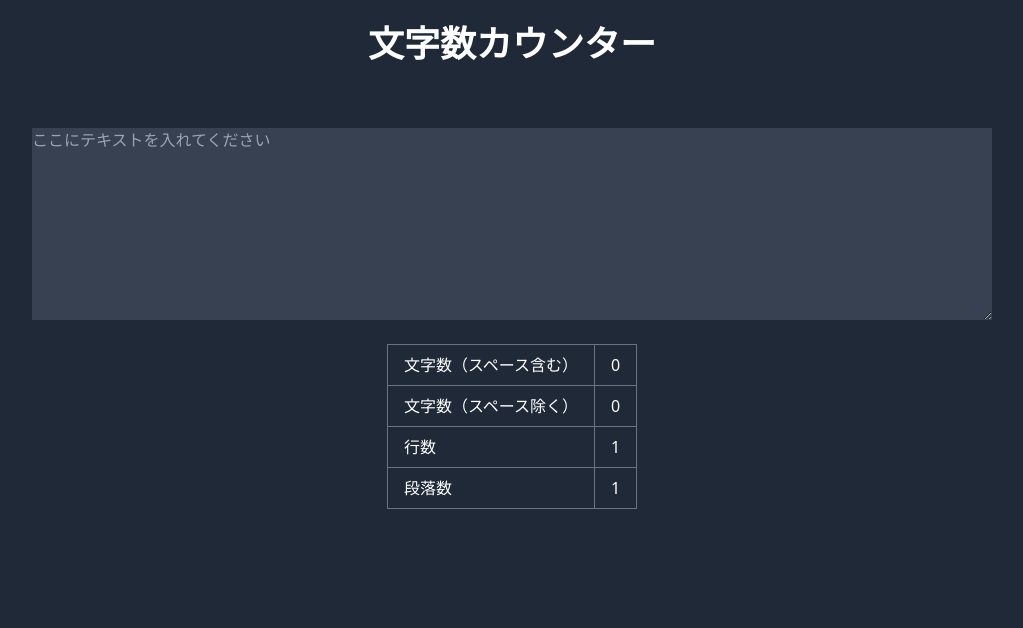
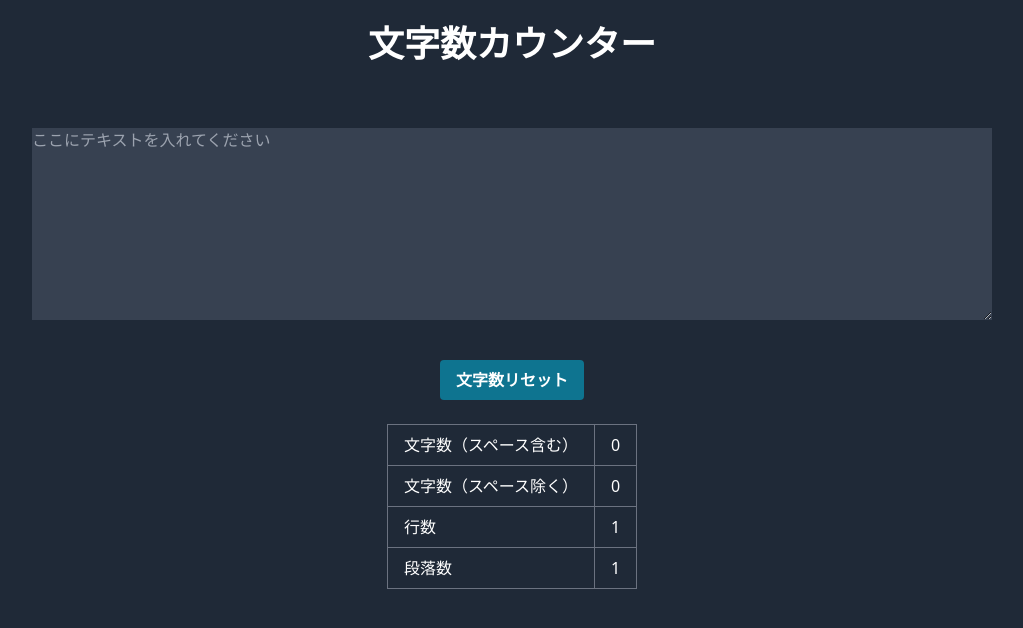
Before and after one commit to bellsanct/bellsanct-tools, a Vue app: page / in a window 1280 px wide. Shown: the top 628 px of the page, without its empty margins (128-1151 px from the left). Built offline with nearby package versions, Linux system fonts and the light colour scheme.

Commit message:
add reset function

```diff
--- a/src/App.vue
+++ b/src/App.vue
@@ -9,6 +9,14 @@
       v-model="text"
     ></textarea>
     <div class="mt-6">
+      <div class="flex justify-center">
+        <button
+         class="mt-4 mb-6 bg-cyan-700 hover:bg-cyan-900 text-white text-center font-bold py-2 px-4 rounded"
+         @click="resetText"
+         >
+          文字数リセット
+        </button>
+      </div>
       <table class="table-auto border-collapse border border-gray-500">
         <tbody>
           <tr>
@@ -50,6 +58,11 @@ export default {
       text: "",
     };
   },
+  methods: {
+    resetText(){
+      this.text = "";
+    },
+  },
   computed: {
     countCharactersIncludingSpaces() {
       return this.text.length;
```
